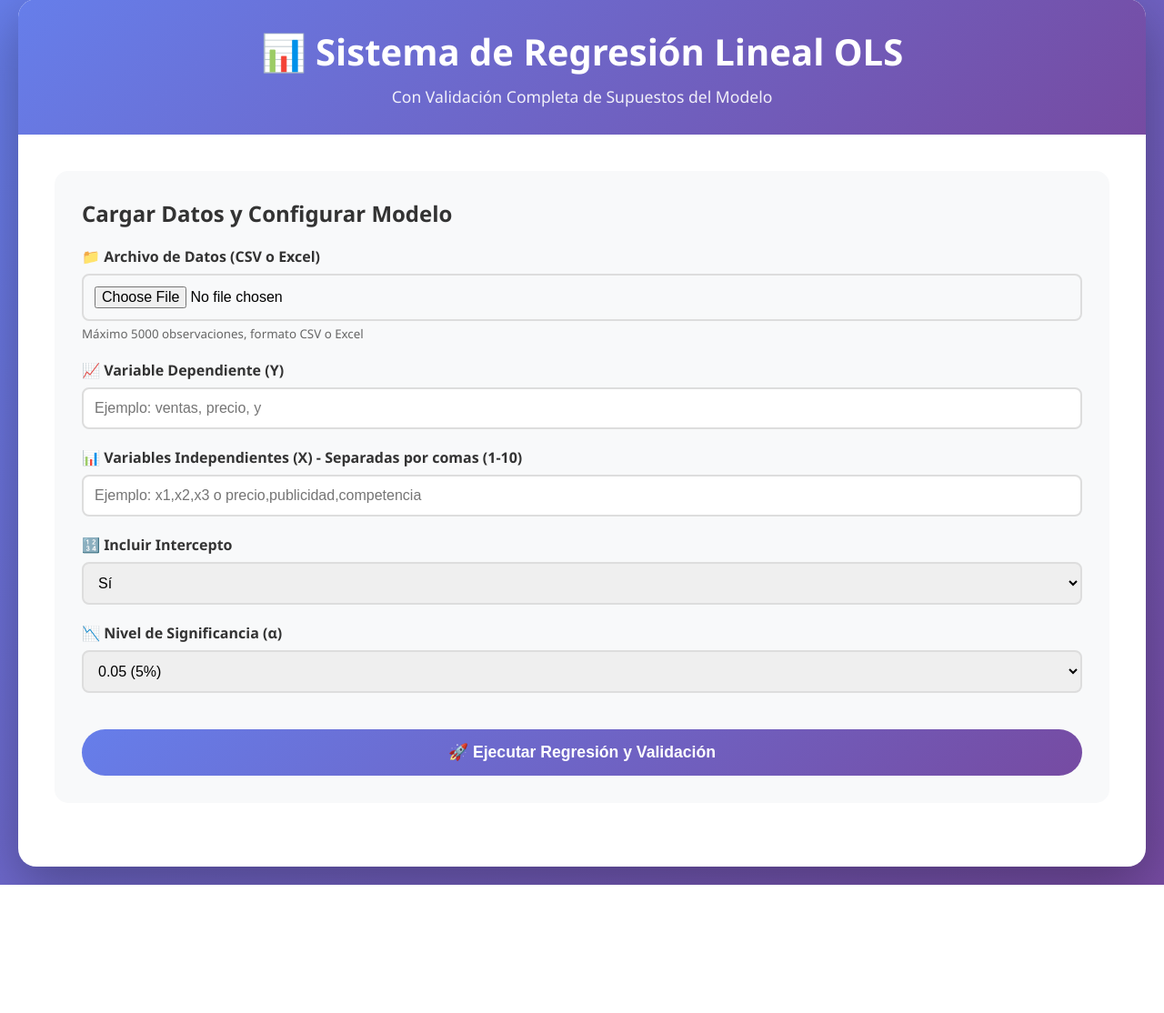
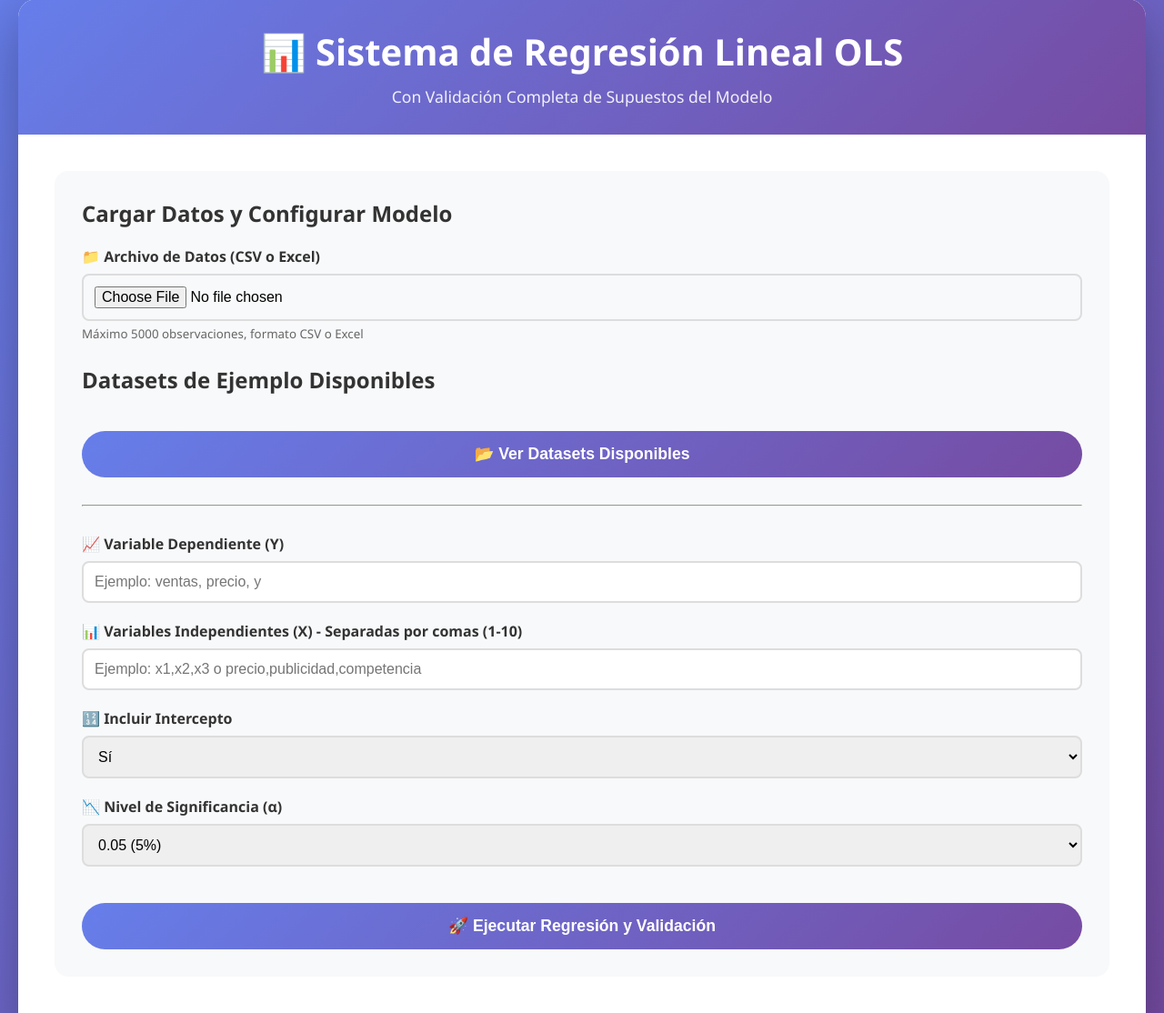
Before and after one commit to retsisa/predicciones_colinealidad, a Flask app: page / in a window 1280 px wide. Shown: the part 21-1135 px from the top of the page at 91% size. Before the commit the page ends 994 px from the top, so only its background shows below. Run offline with Flask 3, Linux system fonts and the light colour scheme.

Commit message:
adaptado

```diff
--- a/app.py
+++ b/app.py
@@ -4,7 +4,7 @@ Flask Web Application
 Incluye: OLS + Pruebas de Normalidad, Homocedasticidad, Multicolinealidad, Autocorrelación
 """
 
-from flask import Flask, render_template, request, send_file, jsonify, session
+from flask import Flask, render_template, request, send_file, jsonify, session, send_from_directory
 import numpy as np
 import pandas as pd
 import matplotlib
@@ -637,6 +637,18 @@ def save_results_to_file(results):
 
     return file_id
 
+@app.route('/datasets')
+def list_datasets():
+    files = os.listdir(app.config['UPLOAD_FOLDER'])
+    files = [f for f in files if f.lower().endswith(('.csv','.xls','.xlsx'))]
+
+    return jsonify({'datasets': files})
+
+
+@app.route('/datasets/download/<filename>')
+def download_dataset(filename):
+    return send_from_directory(app.config['UPLOAD_FOLDER'], filename, as_attachment=True)
+
 '''@app.route('/download/<file_id>')
 def download_results(file_id):
     filepath = os.path.join("tmp_results", f"{file_id}.json")
--- a/templates/index.html
+++ b/templates/index.html
@@ -290,6 +290,68 @@
         .download-btn:hover {
             background: #218838;
         }
+
+        /* Texto pequeño consistente */
+        .note-text {
+            color: #666;
+            display: block;
+            margin-top: 5px;
+        }
+
+        /* Botón full width en móviles */
+        .btn.full-width {
+            width: 100%;
+            text-align: center;
+        }
+
+        /* Sección datasets más limpia */
+        .datasets-section {
+            margin-top: 25px;
+        }
+
+        /* Tabla responsiva */
+        #datasetsList table {
+            width: 100%;
+            border-collapse: collapse;
+            table-layout: fixed; /* se adapta mejor en móvil */
+        }
+
+        #datasetsList td, #datasetsList th {
+            padding: 10px;
+            text-align: left;
+            word-wrap: break-word; /* hacer que los nombres no se salgan */
+        }
+
+        /* Para pantallas pequeñas */
+        @media (max-width: 600px) {
+
+            /* Input archivo más compacto */
+            #fileInput {
+                max-width: 100%;
+                font-size: 14px;
+            }
+
+            /* Cambiar tamaño del botón */
+            .btn {
+                width: 100%;
+                padding: 12px;
+                font-size: 16px;
+            }
+
+            /* Ajustar texto */
+            h2 {
+                font-size: 20px;
+            }
+
+            /* Tabla más legible */
+            #datasetsList table {
+                font-size: 14px;
+            }
+
+            #datasetsList td:nth-child(2) {
+                width: 30%;
+            }
+        }
     </style>
 </head>
 <body>
@@ -311,7 +373,16 @@
                             Máximo 5000 observaciones, formato CSV o Excel
                         </small>
                     </div>
+                    <section class="datasets-section">
+                        <h2 style="margin-bottom: 20px; color: #333;">Datasets de Ejemplo Disponibles</h2>
 
+                        <button type="button" class="btn" onclick="loadDatasets()">📂 Ver Datasets Disponibles</button>
+
+                        <div id="datasetsList" style="margin-top:20px;"></div>
+
+                        <hr style="margin:30px 0;">
+
+                    </section>
                     <div class="form-group">
                         <label>📈 Variable Dependiente (Y)</label>
                         <input type="text" id="yVar" name="y_var" placeholder="Ejemplo: ventas, precio, y" required>
@@ -428,6 +499,53 @@
                 `;
             }
         });
+
+        async function loadDatasets() {
+            const container = document.getElementById("datasetsList");
+            container.innerHTML = "<p>Cargando datasets...</p>";
+
+            try {
+                const response = await fetch("/datasets");
+                const data = await response.json();
+
+                if (data.datasets.length === 0) {
+                    container.innerHTML = "<p>No hay datasets en la carpeta uploads.</p>";
+                    return;
+                }
+
+                let html = `
+                    <div class="table-responsive">
+                        <table>
+                            <thead>
+                                <tr>
+                                    <th>Dataset</th>
+                                    <th>Descargar</th>
+                                </tr>
+                            </thead>
+                            <tbody>
+                `;
+
+                data.datasets.forEach(file => {
+                    html += `
+                        <tr>
+                            <td>${file}</td>
+                            <td>
+                                <a class="btn download-btn"
+                                   href="/datasets/download/${file}">
+                                   📥 Descargar
+                                </a>
+                            </td>
+                        </tr>
+                    `;
+                });
+
+                html += "</tbody></table></div>";
+
+                container.innerHTML = html;
+            } catch (err) {
+                container.innerHTML = `<div class="error">Error al cargar datasets.</div>`;
+            }
+        }
 
         function displayCoefficients(coefficients) {
             let html = '<div class="table-responsive"><table><thead><tr>';
```
